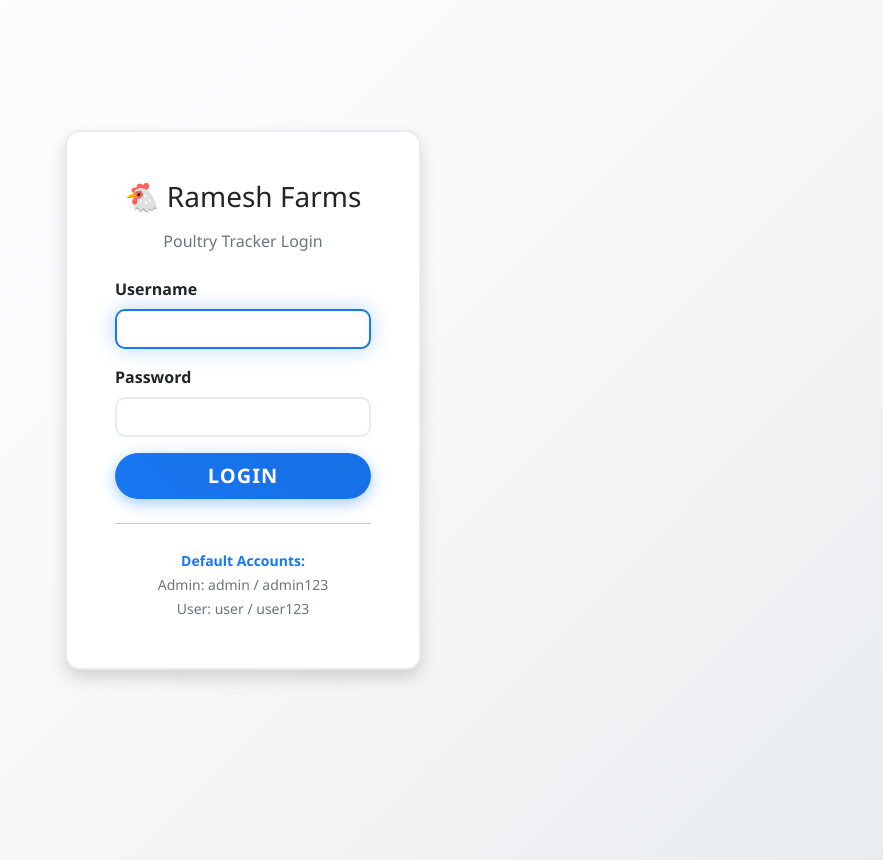
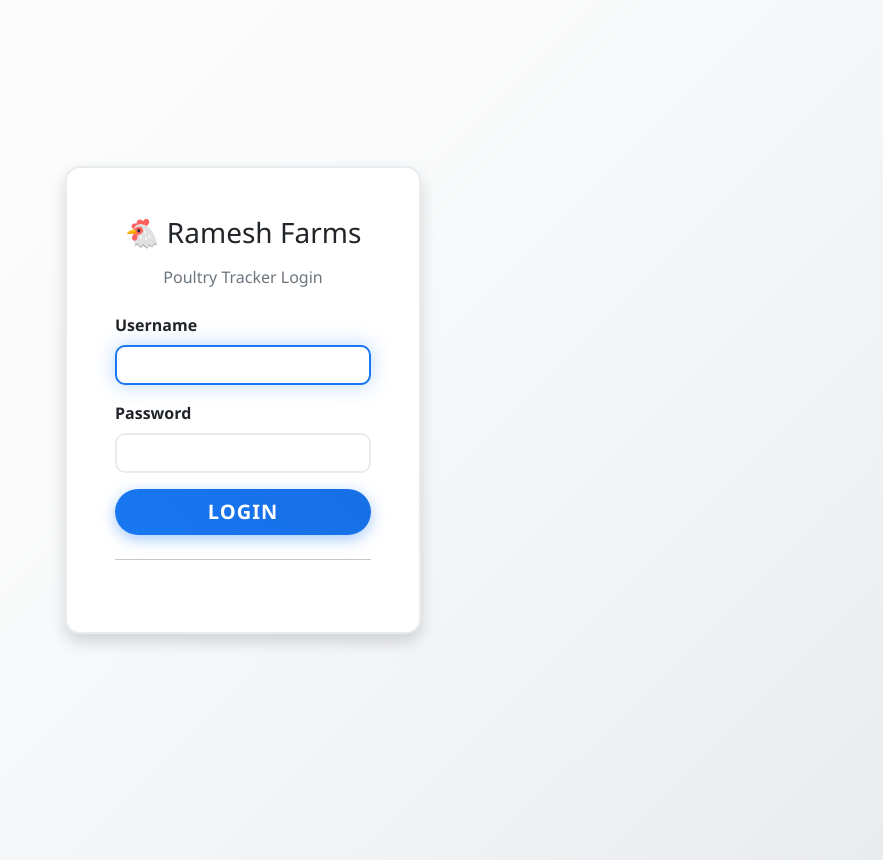
Before and after one commit to arunteja30/poultry-tracker, a Flask app: page /login in a window 1280 px wide. Shown: the whole page, without its empty margins (397-1280 px from the left). Run offline with Flask 3, Linux system fonts and the light colour scheme.

Commit message:
hidden default credentials

```diff
--- a/templates/login.html
+++ b/templates/login.html
@@ -45,12 +45,12 @@
 
                     <hr class="my-4">
 
-                        <div class="text-center">
+                    <!-- <div class="text-center">
                         <small class="text-muted">
                             <strong>Default Accounts:</strong><br>
                             Admin: admin / admin123<br>
                             User: user / user123
-                            </small>
+                        </small> -->
                 </div>
             </div>
         </div>
```
Lines whose indentation alone changed are shown as unchanged.
